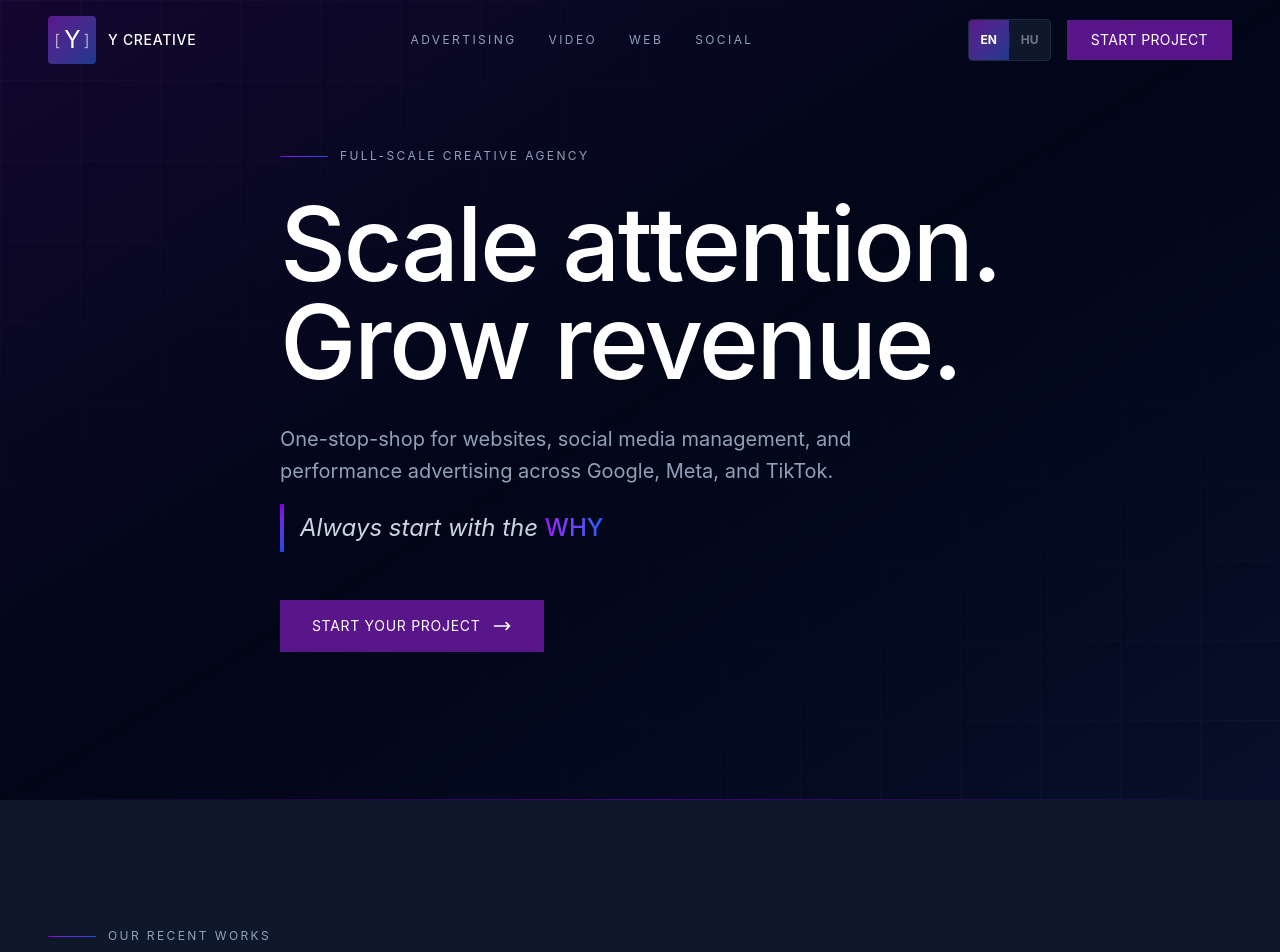
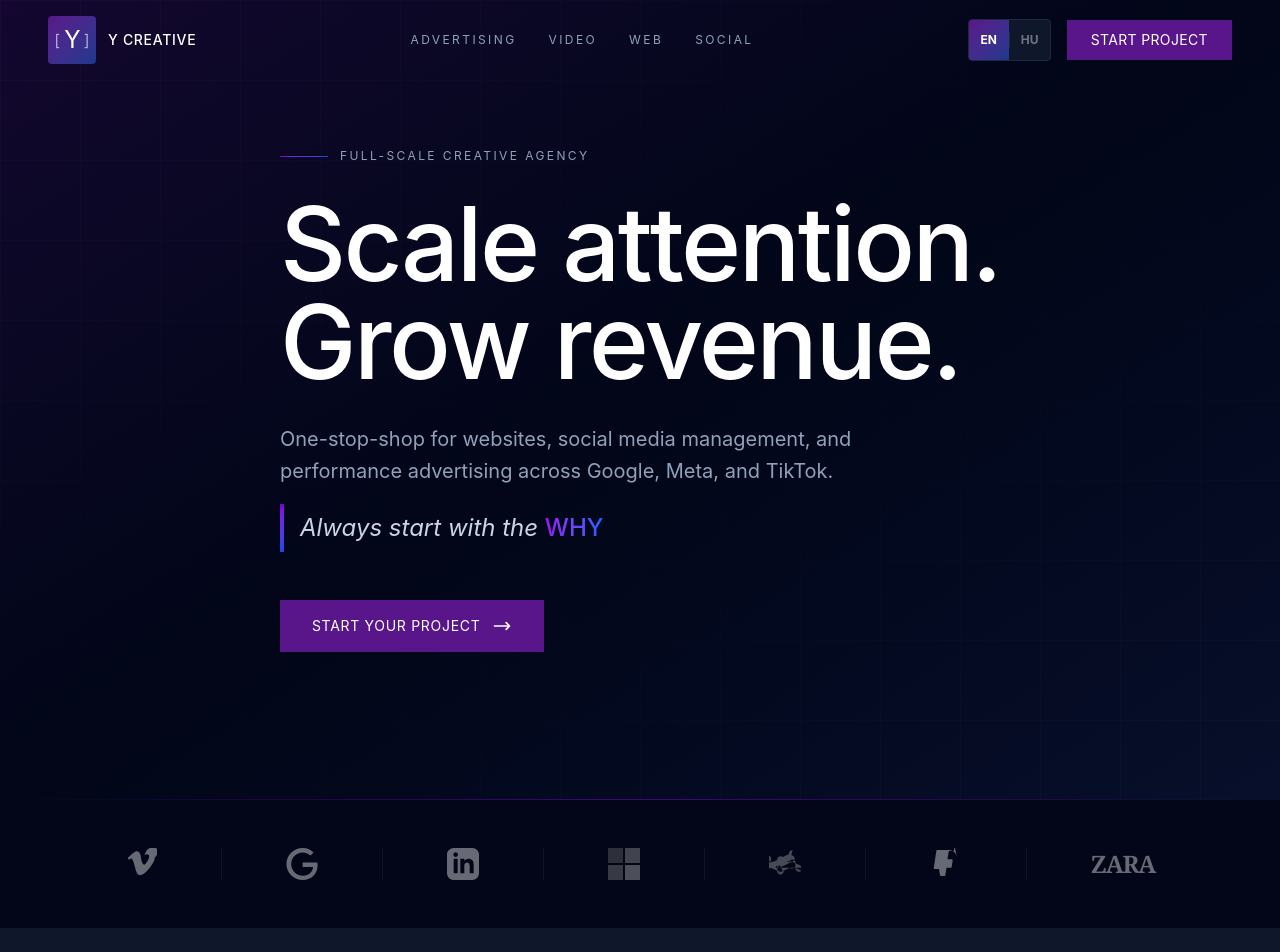
Before and after one commit to Gyuti97/ycreative_landing_page, a React (Vite) app: page / in a window 1280 px wide. Shown: the top 952 px of the page. Built offline with nearby package versions, Linux system fonts and the light colour scheme.

Commit message:
Add files via upload

```diff
--- a/src/app/pages/Home.tsx
+++ b/src/app/pages/Home.tsx
@@ -1,4 +1,5 @@
 import { Hero } from "../components/Hero";
+import { LogoStrip } from "../components/LogoStrip";
 import { Proof } from "../components/Proof";
 import { Platforms } from "../components/Platforms";
 import { Showcase } from "../components/Showcase";
@@ -11,6 +12,7 @@ export function Home() {
     <>
       <SEO />
       <Hero />
+      <LogoStrip />
       <Proof />
       <Platforms />
       <Showcase />
```
